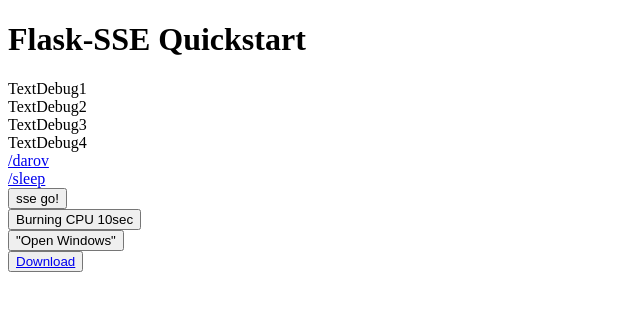
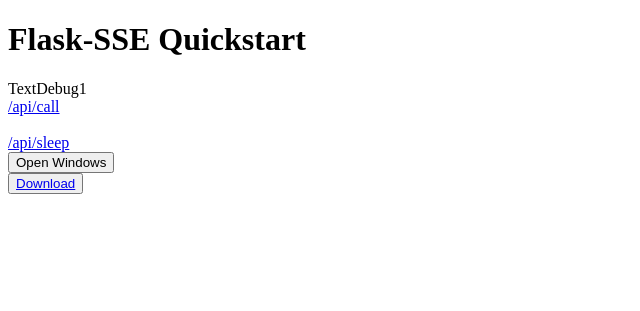
Before and after one commit to Alexsmaster/flask_sse, a Flask app: page / in a window 1280 px wide. Shown: the top 311 px of the page, without its empty margins (0-640 px from the left). Run offline with Flask 2, Linux system fonts and the light colour scheme.

Commit message:
removed 2nd sse stream reformated index.html

```diff
--- a/static/sse.js
+++ b/static/sse.js
@@ -1,5 +1,4 @@
-
-console.log("build.v003");
+console.log("build.v004");
 
 const sse = new EventSource("/api/v1/sse");
 sse.onopen = (event) => console.log("Connection opened")
@@ -8,23 +7,20 @@
 sse.addEventListener("update", (event) => {  console.log(event.data); });
 sse.onmessage = (event) => {
     console.log("message " + event.data);
-
-    document.getElementById("002").innerHTML = '(/api/v1/sse).... - ' + event.data + " Came at: - " + new Date().toISOString();
+    document.getElementById("001").innerHTML = '(/api/v1/sse) - ' + event.data + " Came at: - " + new Date().toISOString();
 }
 
-const ssestream = new EventSource("/api/v1/stream");
-ssestream.onopen = (event) => console.log("Connection opened")
-ssestream.onerror = (event) => console.log("Error:", event)
-ssestream.addEventListener("notice", (event) => {  console.log(event.data); });
-ssestream.addEventListener("update", (event) => {  console.log(event.data); });
-
-ssestream.onmessage = (event) => {
-    console.log("message " + event.data);
-
-    document.getElementById("003").innerHTML = '(/api/v1/stream)  - ' + event.data + " Came at: - " + new Date().toISOString();
-}
-
-
+//const ssestream = new EventSource("/api/v1/stream");
+//ssestream.onopen = (event) => console.log("Connection opened")
+//ssestream.onerror = (event) => console.log("Error:", event)
+//ssestream.addEventListener("notice", (event) => {  console.log(event.data); });
+//ssestream.addEventListener("update", (event) => {  console.log(event.data); });
+//
+//ssestream.onmessage = (event) => {
+//    console.log("message " + event.data);
+//
+//    document.getElementById("003").innerHTML = '(/api/v1/stream)  - ' + event.data + " Came at: - " + new Date().toISOString();
+//}
 
 
 //
@@ -47,7 +43,6 @@
 //}
 
 
-
 function open_win() {
   window.open("/", "_blank", "toolbar=no,scrollbars=no,resizable=no,top=0,left=0,width=300,height=300");
   window.open("/", "_blank", "toolbar=no,scrollbars=no,resizable=no,top=0,left=300,width=300,height=300");
--- a/templates/index.html
+++ b/templates/index.html
@@ -7,24 +7,20 @@
 <h1>Flask-SSE Quickstart</h1>
 
 <div id="001">TextDebug1</div>
-<div id="002">TextDebug2</div>
-<div id="003">TextDebug3</div>
-<div id="004">TextDebug4</div>
 
+<a href="/api/call">/api/call</a>
+<br>
+<br>
+<a href="/api/sleep">/api/sleep</a>
+<br>
+<!--<button onclick="postJSON('/api/v1/sse','sse go')">sse go!</button>-->
+<!--<br>-->
+<!--<button onclick="postJSON('/api/v1/burncpu','burncpu')">Burning CPU 10sec</button>-->
 
+<button onclick="open_win()">Open Windows</button>
+<br>
 
-<a href="/darov">/darov</a>
-<br>
-<a href="/sleep">/sleep</a>
-<br>
-<button onclick="postJSON('/api/v1/sse','sse go')">sse go!</button>
-<br>
-<button onclick="postJSON('/api/v1/burncpu','burncpu')">Burning CPU 10sec</button>
-<br>
-<button onclick="open_win()">"Open Windows"</button>
-<br>
 <button ><a href="{{ url_for('download') }}">Download</a></button>
-
 <script src="{{ url_for('static', filename='sse.js' )}}"></script>
 </body>
 </html>
```
